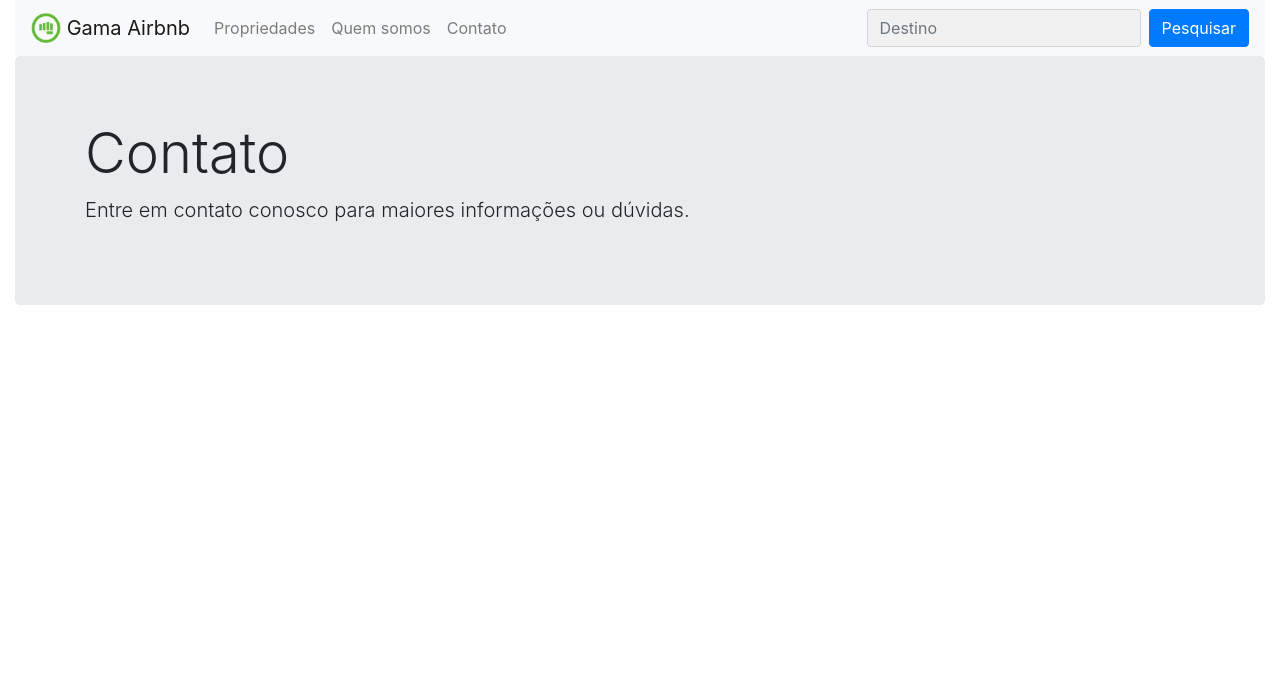
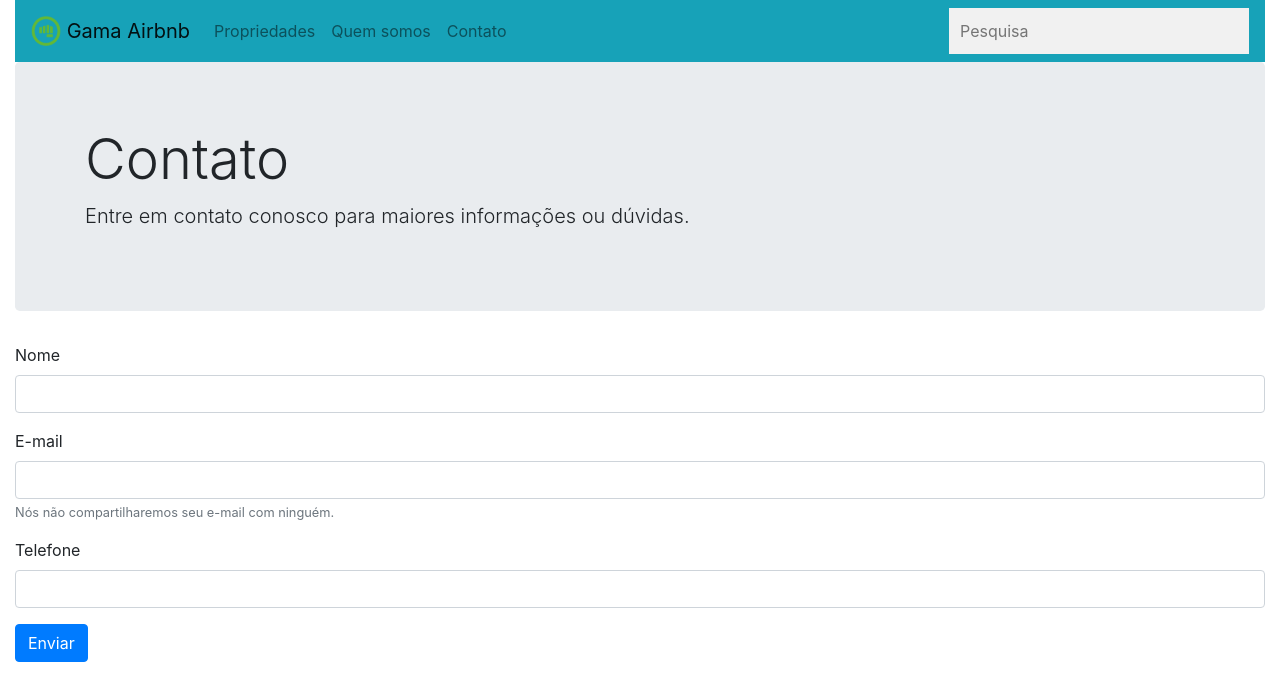
Before and after one commit to diegocsalmeida/desafio-gamaairbnb, a plain HTML site: page contato.html in a window 1280 px wide. Drawn offline with nearby package versions, Linux system fonts and the light colour scheme.

Commit message:
Pagina de contato com nova funcionalidade de mandar email

```diff
--- a/contato.html
+++ b/contato.html
@@ -19,7 +19,7 @@
     <div class="container-fluid">
         <div class="row">
             <div class="col-md-12">
-                <nav class="navbar navbar-expand-lg navbar-light bg-light">
+                <nav class="navbar navbar-expand-lg navbar-light bg-info">
 
                     <a class="navbar-brand" href="#">
                         <img src="resources/images/logo.png" width="30" height="30" class="d-inline-block align-top"
@@ -41,11 +41,12 @@
                         </ul>
 
                         <ul class="navbar-nav ml-md-auto">
-                            <form class="form-inline">
-                                <input class="form-control mr-sm-2" type="text" placeholder="Destino" />
-                                <button class="btn btn-primary my-2 my-sm-0" type="submit">
-                                    Pesquisar
-                                </button>
+
+                            <form autocomplete="off" action="/action_page.php">
+                                <div class="autocomplete" style="width:300px;">
+                                  <input id="myInput" type="text" name="myCountry" placeholder="Pesquisa" >
+                                </div>
+
                             </form>
                         </ul>
                     </div>
@@ -54,15 +55,46 @@
             </div>
         </div>
 
-
-        <div class="jumbotron jumbotron">
-            <div class="container">
-                <h1 class="display-4">Contato</h1>
-                <p class="lead">Entre em contato conosco para maiores informações ou dúvidas.</p>
+        <div class="row">
+            <div class="col-md-12">
+                <div class="jumbotron jumbotron">
+                    <div class="container">
+                        <h1 class="display-4">Contato</h1>
+                        <p class="lead">Entre em contato conosco para maiores informações ou dúvidas.</p>
+                    </div>
+                </div>
             </div>
         </div>
 
+        <div id="mensagem" class="row" style="display: none;">
+            <div class="col-md-12">
+                <div class="alert alert-success" role="alert">
+                    <h4 class="alert-heading">Mensagem enviada com suceso</h4>
+                    <p>Obrigado por entrar em contato conosco, retornaremos o mais breve possível.</p>
+                  </div>
+            </div>
+        </div>
 
+        <div class="row">
+            <div class="col-md-12">
+                <form>
+                    <div class="form-group">
+                        <label for="exampleInputEmail1">Nome</label>
+                        <input type="email" class="form-control" id="exampleInputEmail1" aria-describedby="emailHelp">
+                    </div>
+                    <div class="form-group">
+                        <label for="exampleInputEmail1">E-mail</label>
+                        <input type="email" class="form-control" id="exampleInputEmail1" aria-describedby="emailHelp">
+                        <small id="emailHelp" class="form-text text-muted">Nós não compartilharemos seu e-mail com ninguém.</small>
+                    </div>
+                    <div class="form-group">
+                        <label for="exampleInputEmail1">Telefone</label>
+                        <input type="email" class="form-control" id="exampleInputEmail1" aria-describedby="emailHelp">
+                    </div>
+                    <button class="btn btn-primary" onclick="enviarEmail();return false;">Enviar</button>
+                </form>
+            </div>
+        </div>
 
 
 
@@ -78,6 +110,8 @@
             integrity="sha384-wfSDF2E50Y2D1uUdj0O3uMBJnjuUD4Ih7YwaYd1iqfktj0Uod8GCExl3Og8ifwB6"
             crossorigin="anonymous"></script>
 
+        <script src="resources/js/teste.js"></script>
+
 </body>
 
 </html>
```
